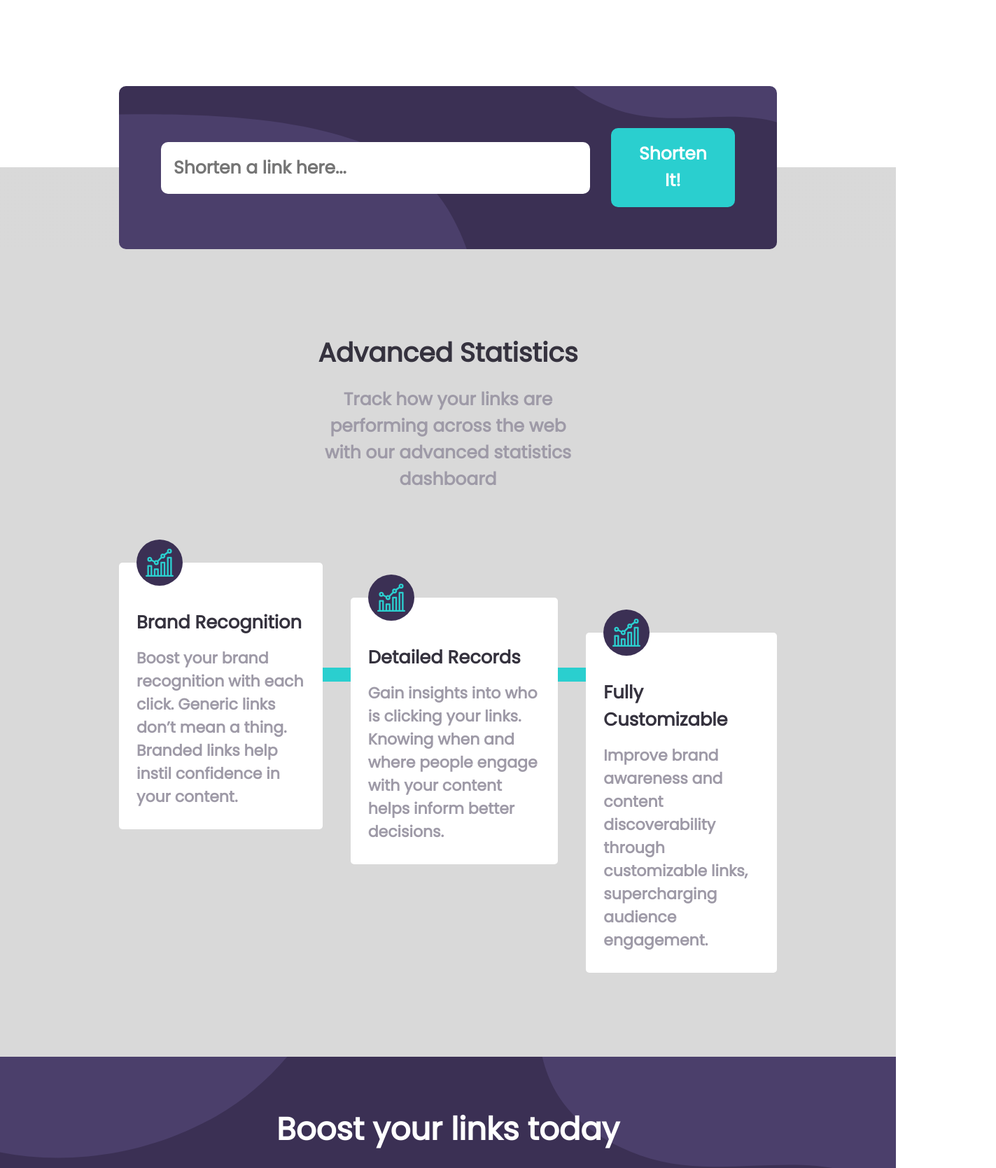
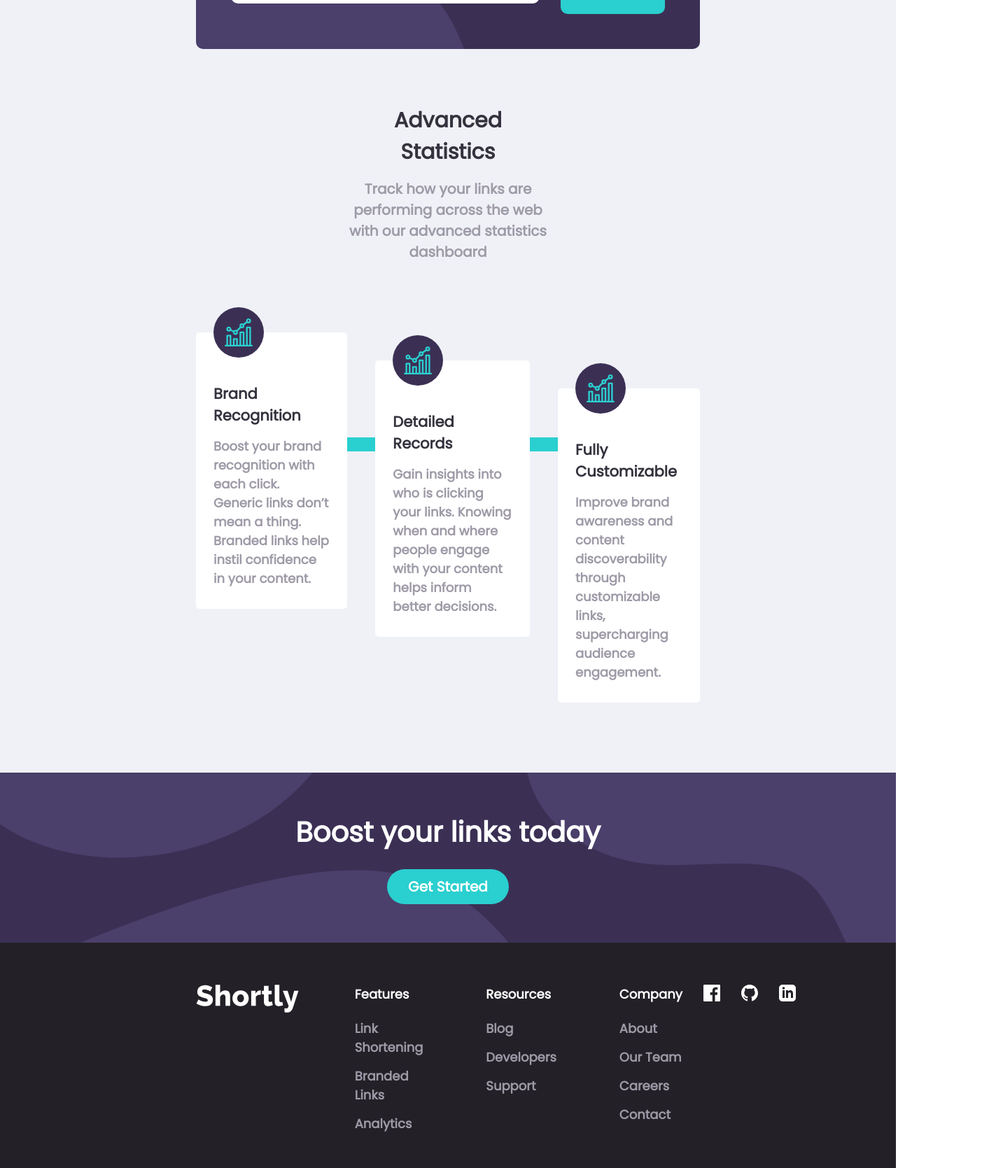
Before and after one commit to jpbast/Shortly, a React (Create React App) app: page / in a window 1280 px wide. Shown: the part 940-2609 px from the top of the page at 70% size, 1423 px wide, since content can reach past the window. Built offline with nearby package versions, Linux system fonts and the light colour scheme.

Commit message:
resizing the entire page

```diff
--- a/src/components/Description.jsx
+++ b/src/components/Description.jsx
@@ -11,7 +11,7 @@ function Description() {
         <button>Get Started</button>
       </div>
       <div className="ilustration-work">
-        <img width="900px" src={ilustrationWorking} alt="Ilustration work"/>
+        <img width="800px" src={ilustrationWorking} alt="Ilustration work"/>
       </div>
     </div>
   );
--- a/src/styles/style.css
+++ b/src/styles/style.css
@@ -2,7 +2,7 @@
     --cyan: hsl(180, 66%, 49%);
     --darkViolet:hsl(257, 27%, 26%);
     --veryDarkViolet: hsl(260, 8%, 14%);
-    --gray: hsl(0, 0%, 85%);
+    --gray: #EFF1F7;
     --darkBlue: hsl(255, 11%, 22%);
     --grayishViolet: hsl(257, 7%, 63%);
 }
@@ -15,7 +15,7 @@
 
 body {
     font-family: 'Poppins', sans-serif;
-    font-size: 25px;
+    font-size: 20px;
     color: var(--grayishViolet);
     font-weight: 700;
     overflow-x: hidden;
@@ -40,13 +40,14 @@ h1, h2 {
 }
 
 h1 {
-    font-size: 100px;
+    font-size: 80px;
     line-height: 1.1;
     margin-bottom: 10px;
 }
 
 h2 {
-    margin-bottom: 20px;
+    font-weight: 900;
+    margin-bottom: 15px;
 }
 
 h3 {
@@ -54,20 +55,20 @@ h3 {
 }
 
 h4 {
-    font-size: 45px;
+    font-size: 40px;
 }
 
 .container {
     margin: 0;
     /* background-color: red; */
     /* max-width: 78vw; */
-    padding: 30px 170px 0 170px;
+    padding: 30px 280px 0 280px;
 }
 
 .container-shorten {
     margin: 0;
-    margin-top: 150px;
-    padding: 0 170px 0 170px;
+    margin-top: 50px;
+    padding: 0 280px 0 280px;
     position: relative;
     display: flex;
     flex-direction: column;
@@ -76,7 +77,7 @@ h4 {
 
 .container-features {
     display: grid;
-    padding-top: 120px;
+    padding-top: 80px;
 }
 
 .text-center {
@@ -91,7 +92,7 @@ h4 {
     text-align: left;
     padding: 0 25px 30px 25px;
     width: 100%;
-    font-size: 22px;
+    font-size: 18px;
     /* display: inline-block; */
     border-radius: 5px;
     z-index: 2;
@@ -100,8 +101,8 @@ h4 {
 .container-card-img {
     background-color: var(--darkViolet);
     border-radius: 50%;
-    width: 3em;
-    height: 3em;
+    width: 4em;
+    height: 4em;
     transform: translateY(-50%);
     display: flex;
     align-items: center;
@@ -121,7 +122,7 @@ h4 {
     justify-content: space-between;
     gap: 40px;
     position: relative;
-    margin-bottom: 120px;
+    margin-bottom: 100px;
 }
 
 .card1 {
@@ -172,7 +173,7 @@ h4 {
 }
 
 .navbar :not(:first-child) {
-    font-size: 16px;
+    font-size: 18px;
 }
 
 .login-signup {
@@ -233,7 +234,9 @@ button:hover {
 }
 
 .ilustration-work {
-    width: 600px;
+    width: 550px;
+    /* padding-top: 100px; */
+    margin-top: 60px;
 }
 
 .shorten {
@@ -242,7 +245,7 @@ button:hover {
     background-repeat: no-repeat;
     background-size: cover;
     background-color: var(--darkViolet);
-    padding: 60px;
+    padding: 50px;
     border-radius: 10px;
     display: flex;
     align-items: center;
@@ -268,8 +271,8 @@ input {
     align-items: center;
     justify-content: center;
     gap: 23px;
-    padding-top: 70px;
-    padding-bottom: 70px;
+    padding-top: 55px;
+    padding-bottom: 55px;
     background-color: var(--darkViolet);
     color: white;
     background-image: url('../assets/images/bg-boost-desktop.svg');
@@ -278,8 +281,8 @@ input {
 }
 
 .footer {
-    padding-top: 85px;
-    padding-bottom: 85px;
+    padding-top: 60px;
+    padding-bottom: 60px;
     background-color: var(--veryDarkViolet);
     display: grid;
     /* gap: 120px; */
@@ -288,7 +291,7 @@ input {
 }
 
 .footer :not(:first-child){
-    font-size: 20px;
+    font-size: 18px;
 }
 
 .footer-ul {
@@ -304,10 +307,15 @@ input {
 .footer-li :first-child {
     margin-bottom: 22px;
     color: white;
+    cursor: default;
 }
 
 .footer-li li {
     margin-bottom: 14px;
+}
+
+.footer-li li:not(:first-child):hover {
+    color: var(--cyan);
 }
 
 .svg-color {
```
